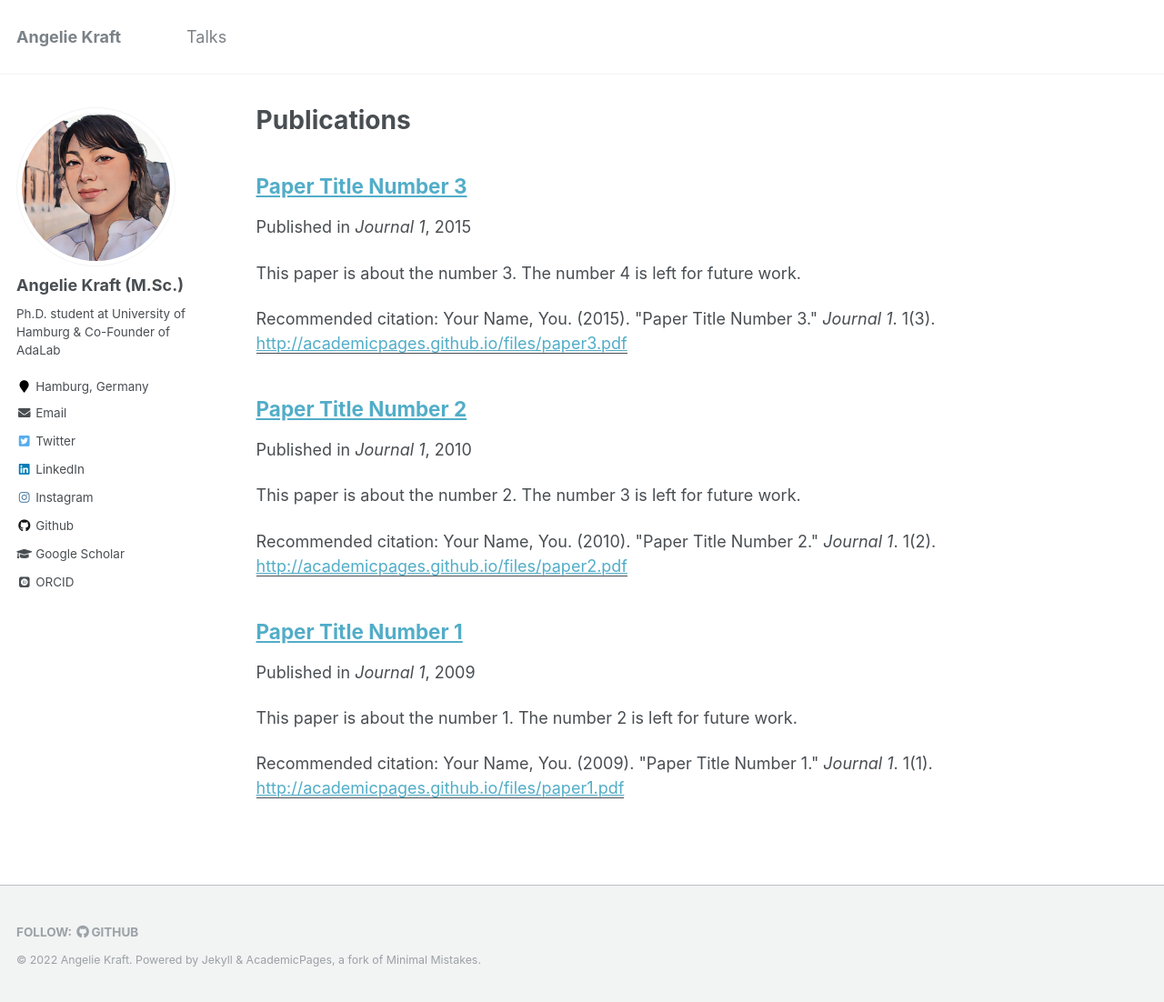
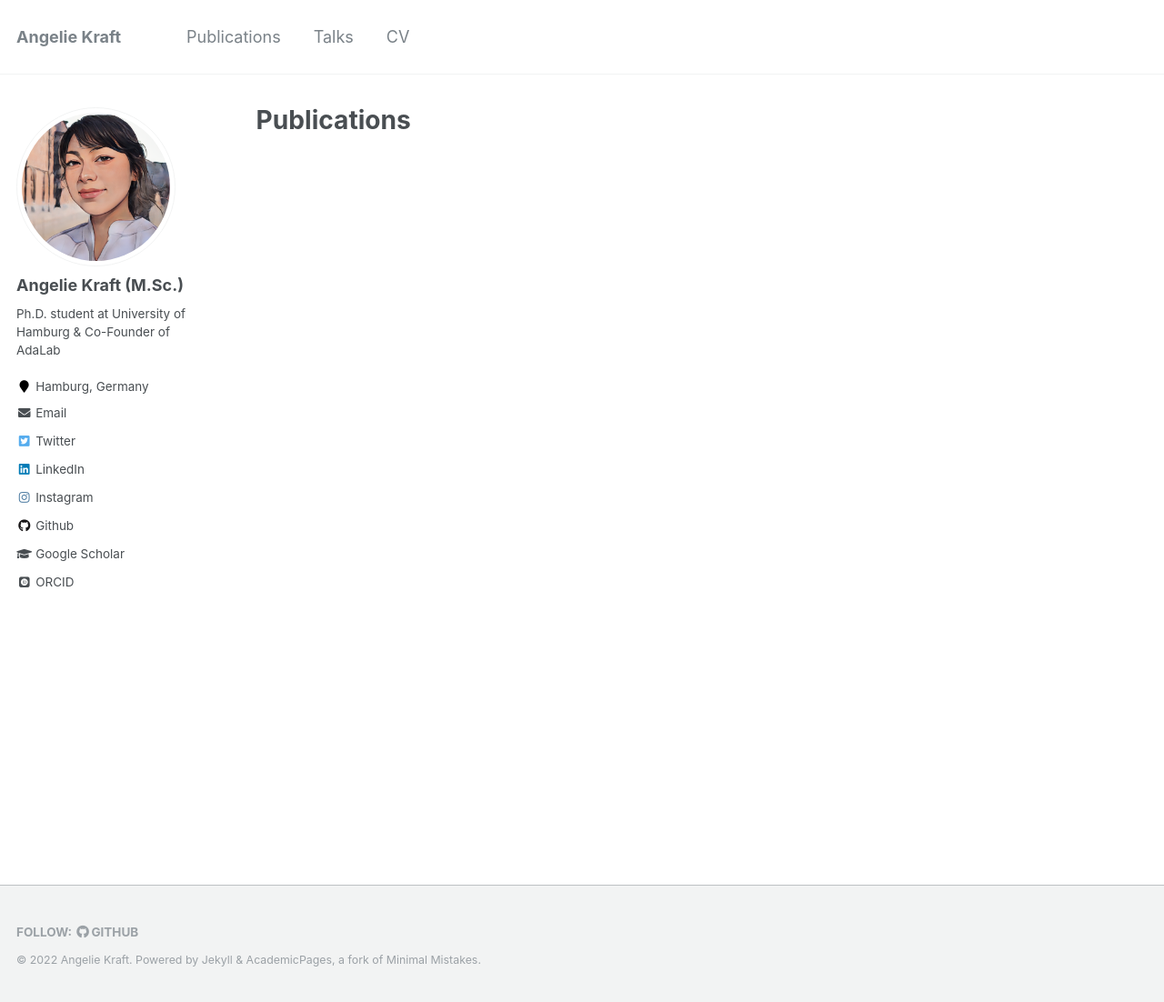
Before and after one commit to krangelie/krangelie.github.io, a Jekyll site: the page built from _pages/publications.md, in a window 1280 px wide and 1102 px high. Shown: the whole window at 91% size. Built offline with Jekyll 4.4.1, drawn with Linux system fonts in a browser that asks for light colours; some web fonts are replaced; a file with an impossible date is left out.

Commit message:
adding publications and cv (TBD) sections

```diff
--- a/_publications/2009-10-01-paper-title-number-1.md
+++ /dev/null
@@ -1,15 +0,0 @@
----
-title: "Paper Title Number 1"
-collection: publications
-permalink: /publication/2009-10-01-paper-title-number-1
-excerpt: 'This paper is about the number 1. The number 2 is left for future work.'
-date: 2009-10-01
-venue: 'Journal 1'
-paperurl: 'http://academicpages.github.io/files/paper1.pdf'
-citation: 'Your Name, You. (2009). &quot;Paper Title Number 1.&quot; <i>Journal 1</i>. 1(1).'
----
-This paper is about the number 1. The number 2 is left for future work.
-
-[Download paper here](http://academicpages.github.io/files/paper1.pdf)
-
-Recommended citation: Your Name, You. (2009). "Paper Title Number 1." <i>Journal 1</i>. 1(1).
--- a/_publications/2010-10-01-paper-title-number-2.md
+++ b/_publications/2010-10-01-paper-title-number-2.md
@@ -1,15 +1,20 @@
 ---
-title: "Paper Title Number 2"
+title: "Measuring Gender Bias in German Language Generation"
 collection: publications
-permalink: /publication/2010-10-01-paper-title-number-2
-excerpt: 'This paper is about the number 2. The number 3 is left for future work.'
-date: 2010-10-01
-venue: 'Journal 1'
-paperurl: 'http://academicpages.github.io/files/paper2.pdf'
-citation: 'Your Name, You. (2010). &quot;Paper Title Number 2.&quot; <i>Journal 1</i>. 1(2).'
+permalink: /publication/2022-german-regard-number-1
+excerpt: ''
+date: 2022
+venue: 'Proc. INFORMATIK 2022'
+paperurl: 'https://www.edit.fis.uni-hamburg.de/ws/files/18665970/kraftetal2022_german_regard.pdf'
+citation: 'Kraft A., Zorn H.-P., Fecht P., Simon J., Biemann C., Usbeck R. (2022, in press). &quot;Paper Title Number 2.&quot; <i>Journal 1</i>. 1(2).'
 ---
-This paper is about the number 2. The number 3 is left for future work.
+**Abstract:** Most existing methods to measure social bias in natural language generation are specified
+for English language models. In this work, we developed a German regard classifier based on a newly
+crowd-sourced dataset. Our model meets the test set accuracy of the original English version. With
+the classifier, we measured binary gender bias in two large language models. The results indicate a
+positive bias toward female subjects for a German version of GPT-2 and similar tendencies for GPT-3.
+Yet, upon qualitative analysis, we found that positive regard partly corresponds to sexist stereotypes.
+Our findings suggest that the regard classifier should not be used as a single measure but, instead,
+combined with more qualitative analyses.
 
-[Download paper here](http://academicpages.github.io/files/paper2.pdf)
-
-Recommended citation: Your Name, You. (2010). "Paper Title Number 2." <i>Journal 1</i>. 1(2).
+[Download paper here](https://www.edit.fis.uni-hamburg.de/ws/files/18665970/kraftetal2022_german_regard.pdf)
--- a/_publications/2015-10-01-paper-title-number-3.md
+++ /dev/null
@@ -1,15 +0,0 @@
----
-title: "Paper Title Number 3"
-collection: publications
-permalink: /publication/2015-10-01-paper-title-number-3
-excerpt: 'This paper is about the number 3. The number 4 is left for future work.'
-date: 2015-10-01
-venue: 'Journal 1'
-paperurl: 'http://academicpages.github.io/files/paper3.pdf'
-citation: 'Your Name, You. (2015). &quot;Paper Title Number 3.&quot; <i>Journal 1</i>. 1(3).'
----
-This paper is about the number 3. The number 4 is left for future work.
-
-[Download paper here](http://academicpages.github.io/files/paper3.pdf)
-
-Recommended citation: Your Name, You. (2015). "Paper Title Number 3." <i>Journal 1</i>. 1(3).
```
Also changed, not shown: _data/navigation.yml (+4 -4 lines).
